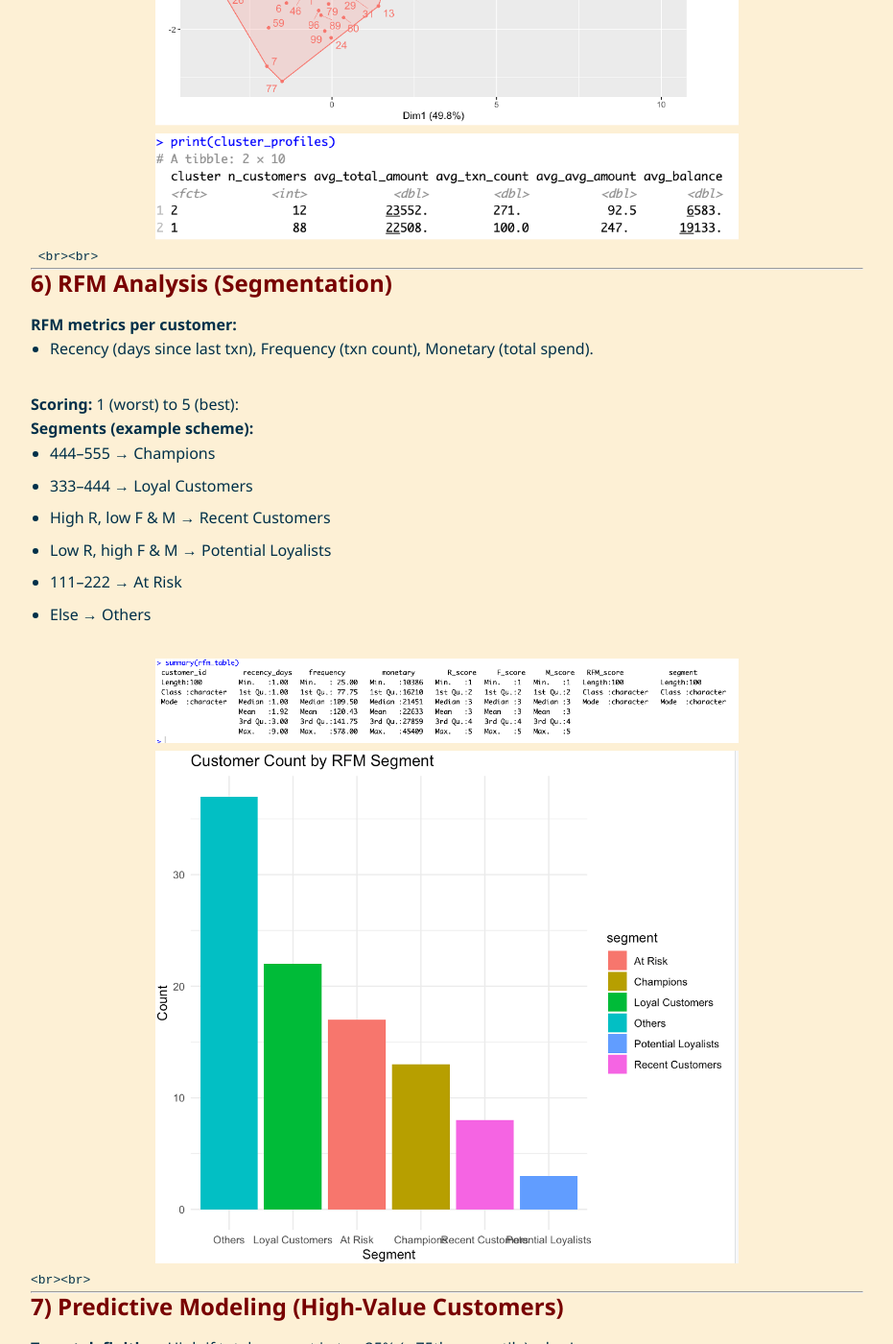
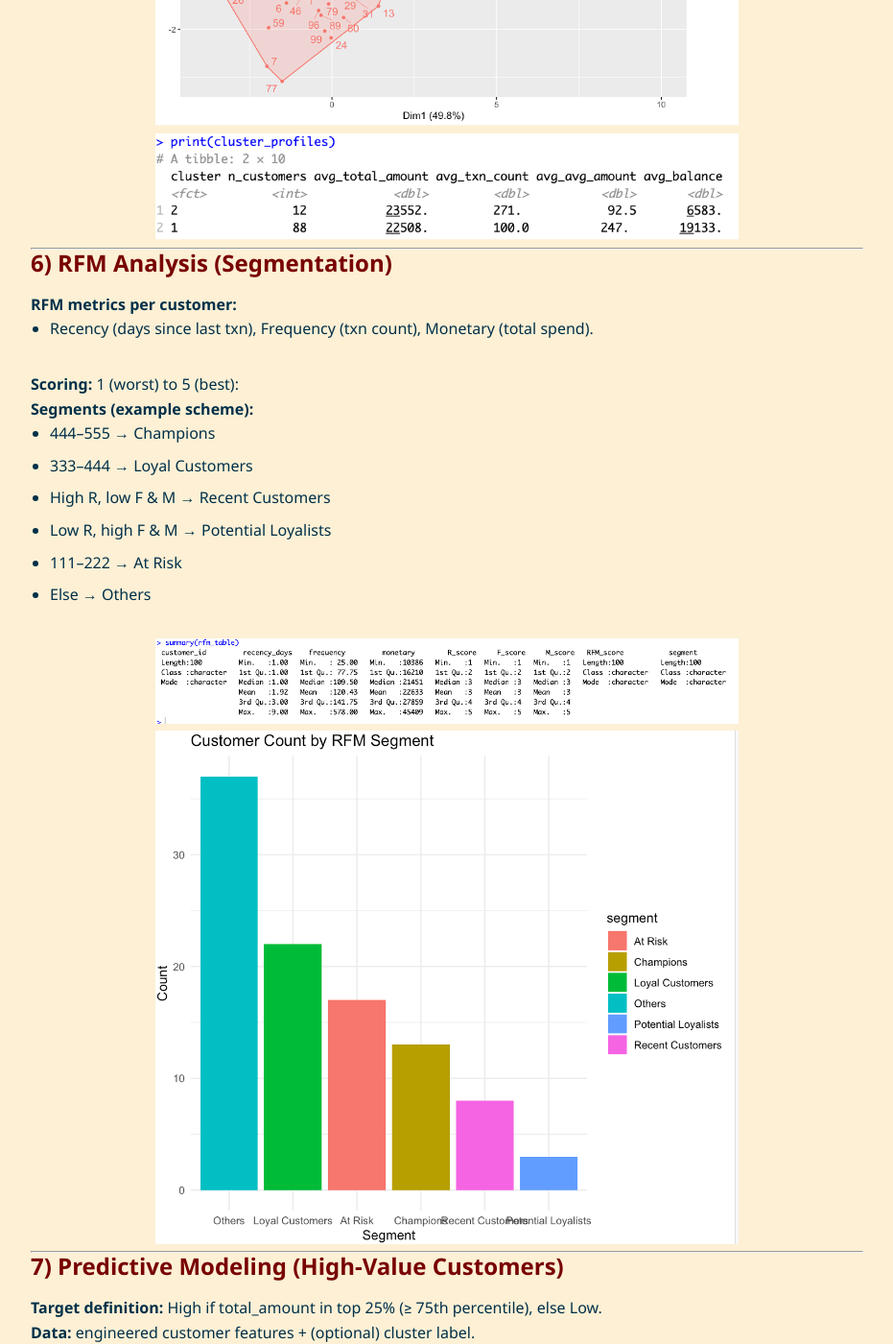
Before and after one commit to kang-tian/kang-tian.github.io, a Jekyll site: the page built from projects/Customer_Transaction_Risk_Analysis_R/index.md, in a window 1280 px wide and 1400 px high, scrolled down 5369 px. Shown: the whole window at 96% size, without its empty margins (174-1105 px from the left). Built offline with Jekyll 4.4.1, drawn with Linux system fonts in a browser that asks for light colours; our own code applies the rules of GitHub Pages for plain Markdown files.

Commit message:
Update index.md

```diff
--- a/projects/Customer_Transaction_Risk_Analysis_R/index.md
+++ b/projects/Customer_Transaction_Risk_Analysis_R/index.md
@@ -53,7 +53,6 @@ The goal is to uncover behavioral patterns, identify high-value customers, and s
   <img src="/projects/Customer_Transaction_Risk_Analysis_R/images/Picture5.png" alt="Reviews per Page" width="70%"/>
 </p>
 
-
 **Merchant insights:**
 - Pie: NA vs. valid merchants (share of total amount)
 - Top 15 merchants by total amount (bar, horizontal)
@@ -102,7 +101,6 @@ Aggregate to one row per `customer_id`:
 <p align="center">
   <img src="/projects/Customer_Transaction_Risk_Analysis_R/images/Picture10.png" alt="Reviews per Page" width="70%"/>
 </p>
-     <br><br>
 
 ---
 
@@ -125,8 +123,7 @@ Aggregate to one row per `customer_id`:
 </p>
 <p align="center">
   <img src="/projects/Customer_Transaction_Risk_Analysis_R/images/Picture12.png" alt="Reviews per Page" width="70%"/>
-</p>    <br><br>
-
+</p>
 
 ---
 
@@ -149,7 +146,7 @@ Aggregate to one row per `customer_id`:
   - Variable importance (top drivers)
 <p align="center">
   <img src="/projects/Customer_Transaction_Risk_Analysis_R/images/Picture15.png" alt="Reviews per Page" width="70%"/>
-</p>    <br><br>
+</p>
 
 
 ---
```
